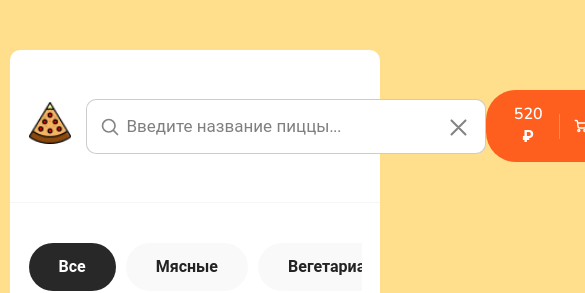
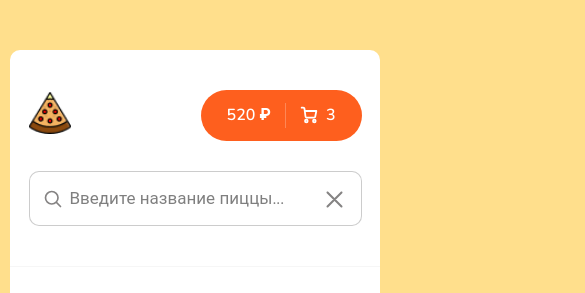
Before and after one commit to AbsolutOli/PizzaShop, a React (Create React App) app: page / in a window 390 px wide. Shown: the top 293 px of the page, 585 px wide, since content can reach past the window. Built offline with nearby package versions, Linux system fonts and the light colour scheme; no server answers.

Commit message:
Added adaptivness for Search component

```diff
--- a/src/components/Search/index.jsx
+++ b/src/components/Search/index.jsx
@@ -14,9 +14,9 @@
         <path
           d="M15.7955 15.8111L21 21M18 10.5C18 14.6421 14.6421 18 10.5 18C6.35786 18 3 14.6421 3 10.5C3 6.35786 6.35786 3 10.5 3C14.6421 3 18 6.35786 18 10.5Z"
           stroke="#858383"
-          stroke-width="2"
-          stroke-linecap="round"
-          stroke-linejoin="round"
+          strokeWidth="2"
+          strokeLinecap="round"
+          strokeLinejoin="round"
         />
       </svg>
       <input placeholder="Введите название пиццы..." />
--- a/src/components/Search/search.module.scss
+++ b/src/components/Search/search.module.scss
@@ -1,5 +1,14 @@
 .header__search{
     position: relative;
+
+    @media (max-width: 1100px){
+        flex-wrap: wrap;
+        order: 1;
+    }
+    @media (max-width: 550px){
+        width: 100%;
+    }
+
     input{
       width: 400px;
       padding: 15px 30px 15px 40px;
@@ -9,6 +18,10 @@
       border: 1px solid rgba(0, 0 , 0, 0.2);
 
       transition: all 0.2s ease-out;
+
+      @media (max-width: 550px){
+        width: 100%;
+      }
     }
 
     input::placeholder{
--- a/src/scss/components/_header.scss
+++ b/src/scss/components/_header.scss
@@ -8,6 +8,11 @@
     display: flex;
     align-items: center;
     justify-content: space-between;
+
+    @media (max-width: 1100px){
+      flex-wrap: wrap;
+      row-gap: 30px;
+    }
   }
 
   &__logo {
```
